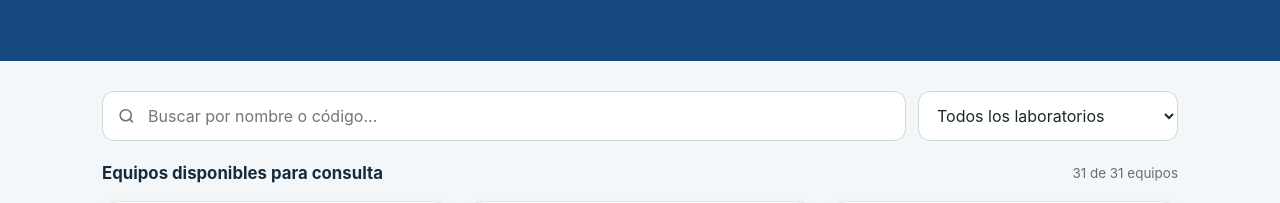
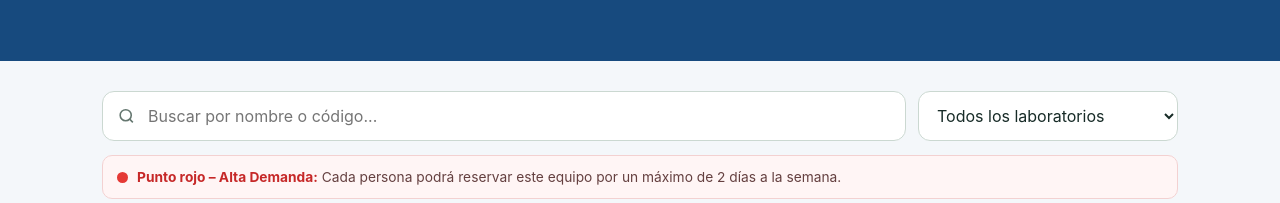
Before and after one commit to jose-2020/catalogo-equipos, a plain HTML site: page index.html in a window 1280 px wide. Shown: the part 596-799 px from the top of the page. Drawn offline with Linux system fonts and the light colour scheme.

Commit message:
Update index.html

```diff
--- a/index.html
+++ b/index.html
@@ -224,6 +224,32 @@ h1 {
 }
 
 .search-wrap { position: relative; }
+
+.demand-legend {
+  display: flex;
+  align-items: center;
+  gap: 9px;
+  margin: -8px 0 20px;
+  padding: 11px 14px;
+  background: #FFF5F5;
+  border: 1px solid #F3D1D1;
+  border-radius: 10px;
+  color: #654040;
+  font-size: .86rem;
+  line-height: 1.5;
+}
+
+.demand-legend-dot {
+  width: 11px;
+  height: 11px;
+  border-radius: 50%;
+  background: #E53935;
+  flex: none;
+}
+
+.demand-legend strong {
+  color: #C62828;
+}
 
 .search-wrap svg {
   position: absolute;
@@ -536,6 +562,14 @@ input:focus, select:focus {
 
     </section>
 
+    <div class="demand-legend">
+      <span class="demand-legend-dot" aria-hidden="true"></span>
+      <span data-i18n="demandLegend">
+        <strong>Punto rojo – Alta Demanda:</strong>
+        Cada persona podrá reservar este equipo por un máximo de 2 días a la semana.
+      </span>
+    </div>
+
     <div class="summary">
       <h2 data-i18n="equipmentTitle">Equipos disponibles para consulta </h2>
       <span class="count" id="count" aria-live="polite"></span>
@@ -820,6 +854,7 @@ const translations = {
     search: 'Buscar por nombre o código...',
     allLabs: 'Todos los laboratorios',
     equipmentTitle: 'Equipos disponibles para consulta',
+	demandLegend: '<strong>Punto rojo – Alta Demanda:</strong> Cada persona podrá reservar este equipo por un máximo de 2 días a la semana.',
     empty: 'No encontramos equipos con esos criterios. Prueba otra búsqueda o selecciona otro laboratorio.',
     footer: 'Portal de consulta de equipos institucionales. Si tienes dudas sobre una reserva, comunícate con el responsable del laboratorio.',
     suggestionsTitle: '💡 Buzón de sugerencias',
@@ -841,6 +876,7 @@ const translations = {
     search: 'Search by name or code...',
     allLabs: 'All laboratories',
     equipmentTitle: 'Equipment Available for Consultation',
+	demandLegend: '<strong>Red dot – High Demand:</strong> Each person may reserve this equipment for a maximum of 2 days per week.',
     empty: 'No equipment found matching your criteria. Try another search or select a different laboratory.',
     footer: 'Institutional Equipment Information Portal. If you have questions about a reservation, please contact the laboratory manager.',
     suggestionsTitle: '💡 Suggestion Box',
@@ -959,7 +995,7 @@ function changeLanguage(language) {
 
   document.querySelectorAll('[data-i18n]').forEach(element => {
     const key = element.dataset.i18n;
-    if (key === 'notice') {
+    if (key === 'notice' || key === 'demandLegend') {
 	  element.innerHTML = t[key];
 	} else {
 	  element.textContent = t[key];
```
